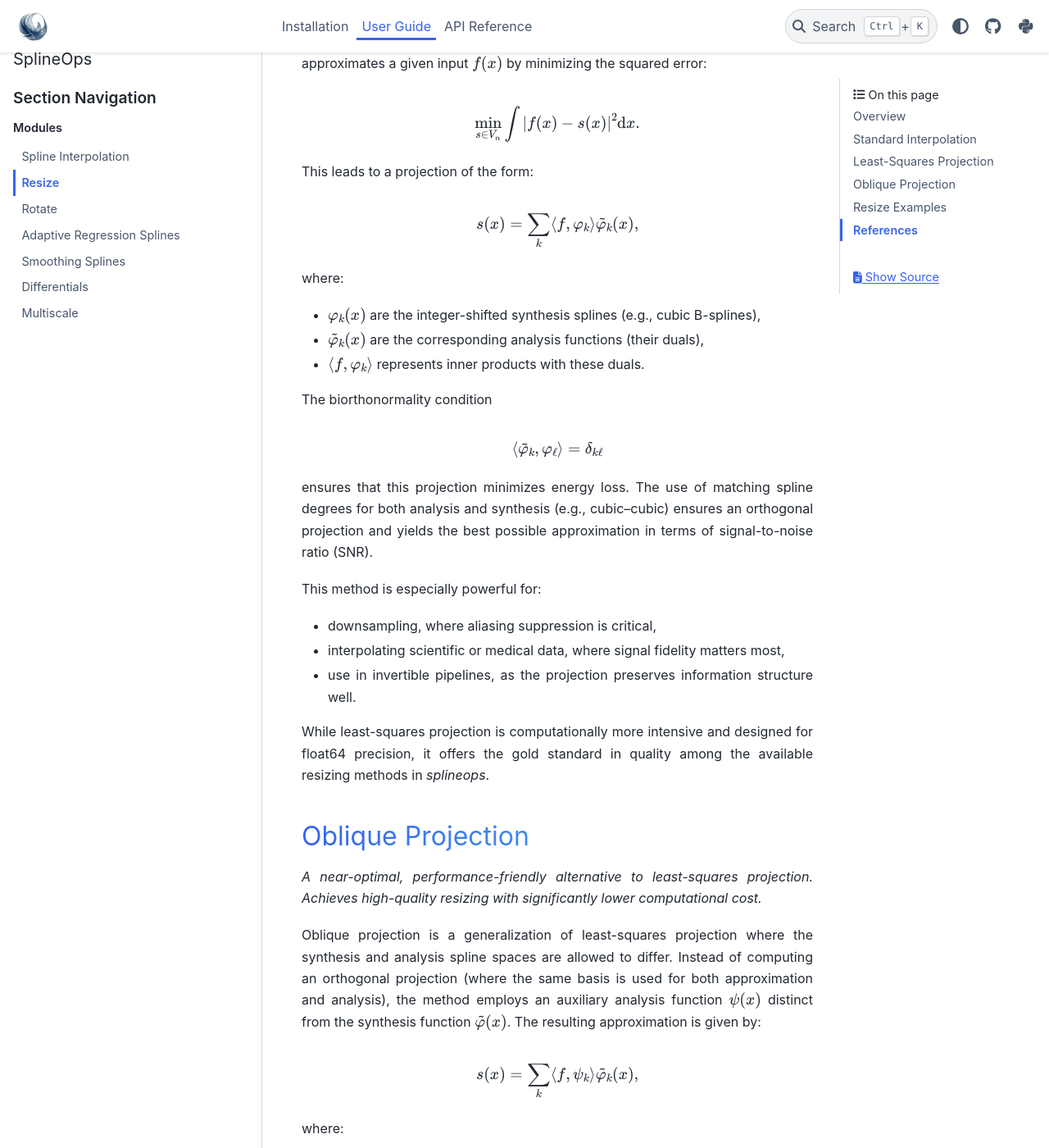
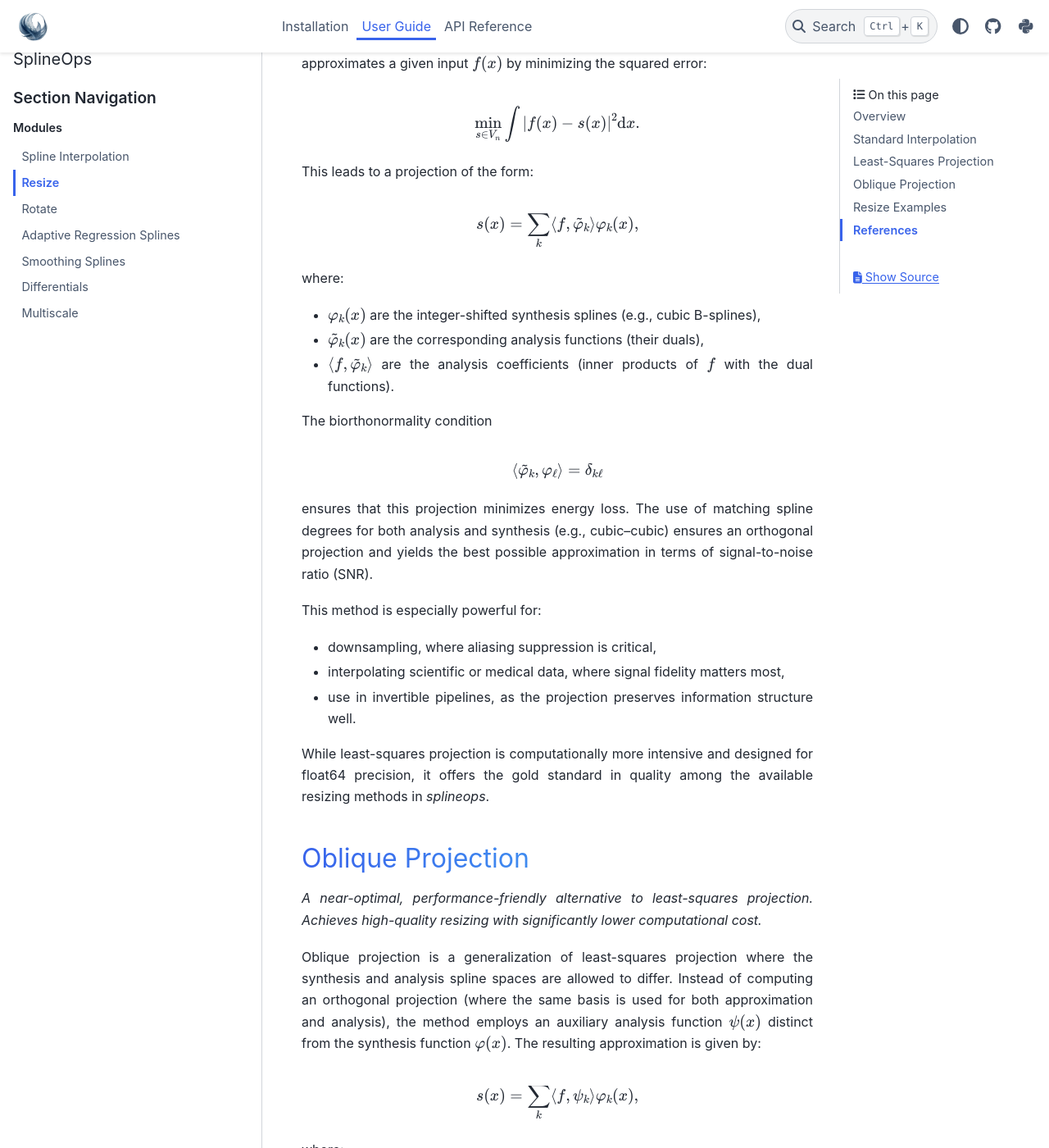
Before and after one commit to splineops/splineops, a Sphinx documentation site: the page built from docs/user-guide/02_resize.rst, in a window 1280 px wide and 1400 px high, scrolled down 2334 px. Shown: the whole window at 82% size. Built offline with Sphinx 7.4.7 and the PyData theme 0.15.4, drawn with Linux system fonts in a browser that asks for light colours; pages that are not in the unit, such as notebooks, are missing from menus; some of the changed text lies outside the part shown.

```diff
--- a/docs/user-guide/02_resize.rst
+++ b/docs/user-guide/02_resize.rst
@@ -76,13 +76,13 @@ This leads to a projection of the form:
 
 .. math::
 
-    s(x) = \sum_k \langle f, \varphi_k \rangle \tilde{\varphi}_k(x),
+    s(x) = \sum_k \langle f, \tilde{\varphi}_k \rangle \varphi_k(x),
 
 where:
 
 - :math:`\varphi_k(x)` are the integer-shifted synthesis splines (e.g., cubic B-splines),
 - :math:`\tilde{\varphi}_k(x)` are the corresponding analysis functions (their duals),
-- :math:`\langle f, \varphi_k \rangle` represents inner products with these duals.
+- :math:`\langle f, \tilde{\varphi}_k \rangle` are the analysis coefficients (inner products of :math:`f` with the dual functions).
 
 The biorthonormality condition
 
@@ -109,15 +109,15 @@ Oblique Projection
 
 Oblique projection is a generalization of least-squares projection where the synthesis and analysis spline spaces are allowed to differ.
 Instead of computing an orthogonal projection (where the same basis is used for both approximation and analysis), the method employs an auxiliary
-analysis function :math:`\psi(x)` distinct from the synthesis function :math:`\tilde{\varphi}(x)`. The resulting approximation is given by:
+analysis function :math:`\psi(x)` distinct from the synthesis function :math:`\varphi(x)`. The resulting approximation is given by:
 
 .. math::
 
-    s(x) = \sum_k \langle f, \psi_k \rangle \tilde{\varphi}_k(x),
+    s(x) = \sum_k \langle f, \psi_k \rangle \varphi_k(x),
 
 where:
 
-- :math:`\tilde{\varphi}_k(x)` are the synthesis basis functions (typically B-splines of degree :math:`n`);
+- :math:`\varphi_k(x)` are the synthesis basis functions (typically B-splines of degree :math:`n`);
 - :math:`\psi_k(x)` are the translated analysis functions, often chosen to be simpler or more localized.
 
 This formulation leads to an *oblique* rather than orthogonal projection. It trades off a small loss in optimality for improved speed and numerical stability.
```
Also changed, not shown: README.md (+0 -2 lines).
